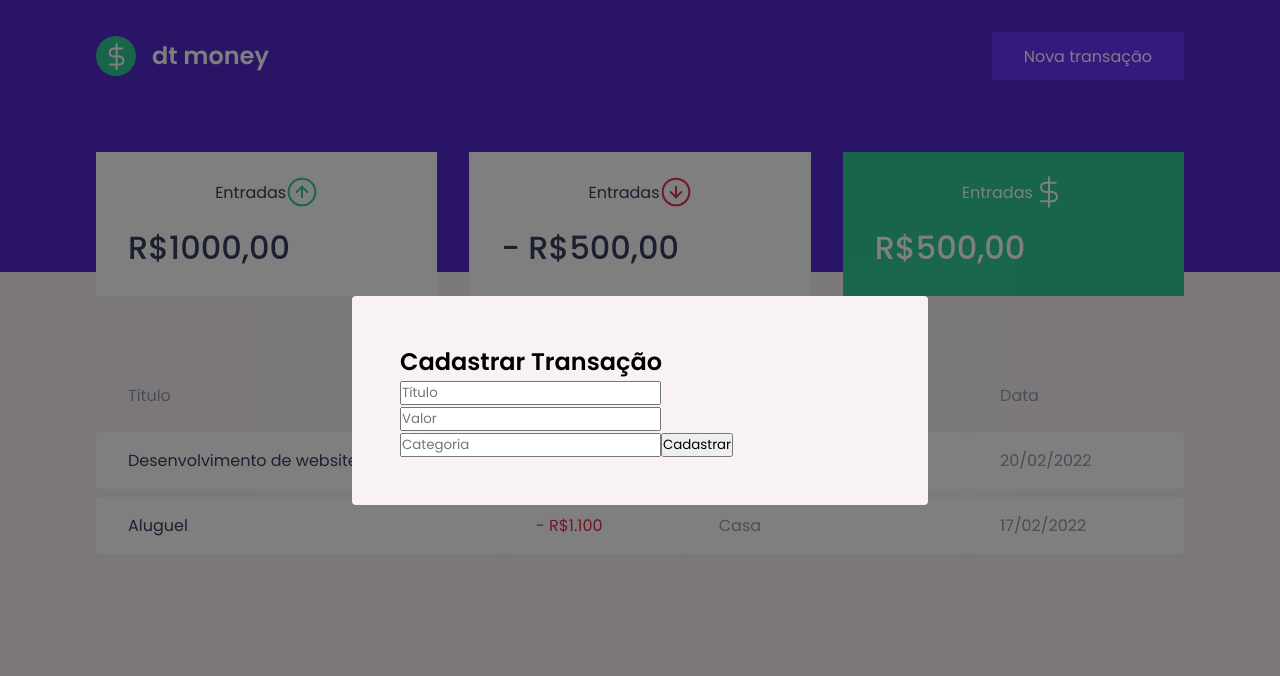
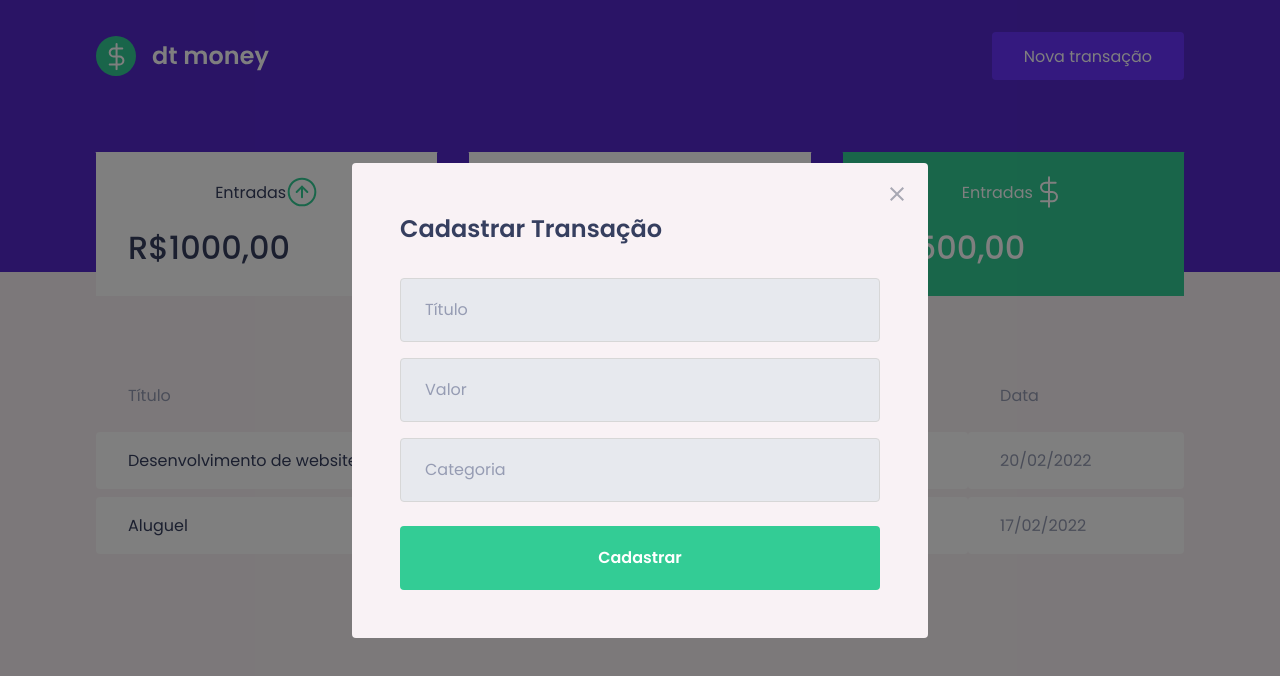
Before and after one commit to guilhermezobel/project-dtmoney, a React (Create React App) app in the folder dtmoney/: page / in a window 1280 px wide. Both pictures are taken after a click on the button "Nova transação". Shown: the top 676 px of the page. Built offline with nearby package versions, Linux system fonts and the light colour scheme; no server answers; what miragejs would draw is missing.

Commit message:
Style: Modal

```diff
--- a/dtmoney/src/components/NewTransactionModal/index.tsx
+++ b/dtmoney/src/components/NewTransactionModal/index.tsx
@@ -1,4 +1,5 @@
 import Modal from 'react-modal'
+import closeImg from '../../assets/close.svg';
 import { Cointainer } from './style';
 
 interface NewTransactionModalProps {
@@ -14,6 +15,14 @@
           overlayClassName="react-modal-overlay"
           className="react-modal-content"
         >
+          <button
+            type="button"
+            onClick={onRequestClose}
+            className="react-modal-close"
+          >
+            <img src={closeImg} alt="Fechar modal" />
+          </button>
+
           <Cointainer>
             <h2>Cadastrar Transação</h2>
 
@@ -25,6 +34,8 @@
               type="number"
               placeholder='Valor'
             />
+
+
 
             <input
               placeholder='Categoria'
--- a/dtmoney/src/components/NewTransactionModal/style.ts
+++ b/dtmoney/src/components/NewTransactionModal/style.ts
@@ -1,4 +1,63 @@
 import styled from "styled-components";
 
 export const Cointainer = styled.form`
+  h2 {
+    color: var(--text-title);
+    font-size: 1.5rem;
+    margin-bottom: 2rem;
+  }
+
+  input {
+    width: 100%;
+    padding: 0 1.5rem;
+    height: 4rem;
+    border-radius: 0.25rem;
+
+    border: 1px solid #d7d7d7;
+    background: #e7e9ee;
+
+    font-weight: 400;
+    font-size: 1rem;
+
+    &::placeholder {
+      color: var(--text-body);
+    }
+
+    & + input {
+      margin-top: 1rem;
+    }
+
+    &:focus {
+    box-shadow: 0 0 0 0;
+    border: 1px solid #33cc95;
+    outline: 0;
+  }
+    &[type="number"] {
+      -moz-appearance: textfield;
+    }
+    &[type="number"]::-webkit-inner-spin-button {
+    -webkit-appearance: none;
+    margin: 0;
+}
+  }
+
+
+  button[type="submit"] {
+    width: 100%;
+    padding: 0 1.5rem;
+    height: 4rem;
+    background: var(--green);
+    color: #fff;
+    border-radius: 0.25rem;
+    border: 0;
+    font-size: 1rem;
+    margin-top: 1.5rem;
+    font-weight: 600;
+
+    transition: filter 0.2s;
+
+    &:hover {
+      filter: brightness(0.9);
+    }
+  }
 `;
--- a/dtmoney/src/styles/global.ts
+++ b/dtmoney/src/styles/global.ts
@@ -75,4 +75,18 @@
      position: relative;
      border-radius: 0.25rem;
    }
+
+  .react-modal-close {
+    position: absolute;
+    right: 1.5rem;
+    top: 1.5rem;
+    border: 0;
+    background: transparent;
+
+    transition: filter 0.2s;
+
+    &:hover {
+      filter: brightness(0.8);
+    }
+  }
 `
```
